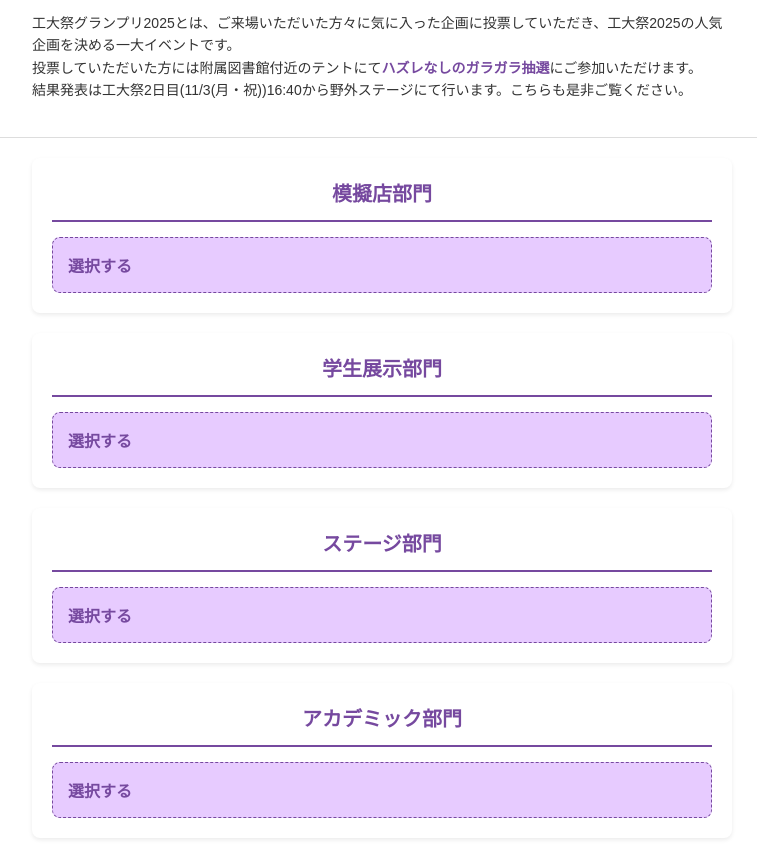
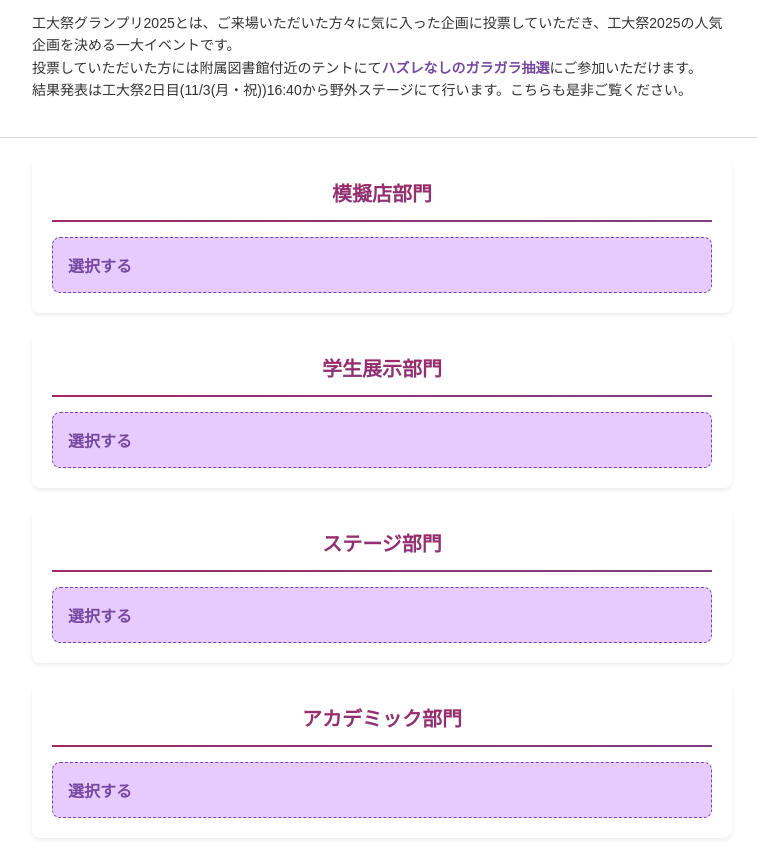
Before and after one commit to haru2648/koudai-gp-tools, a plain HTML site: page index.html in a window 1280 px wide. Shown: the part 69-926 px from the top of the page, without its empty margins (258-1015 px from the left). Drawn offline with Linux system fonts and the light colour scheme; a web font is replaced by a local one.

Commit message:
部門グラデ

```diff
--- a/style.css
+++ b/style.css
@@ -116,6 +116,19 @@ main {
   font-family: var(--font-body);
   font-weight: bold;
   text-align: center; /* ★ 中央揃えを追加 ★ */
+
+  /* --- ここから下がグラデーションの指定 --- */
+
+  /* 1. テキスト（文字）をグラデーションにする */
+  background-image: linear-gradient(to bottom, #9f2964, #7c3f84);
+  -webkit-background-clip: text; /* Safariなどブラウザ対応用 */
+  background-clip: text;
+  color: transparent; /* 元の文字色を透明にする */
+
+  /* 2. ボーダー（下線）をグラデーションにする */
+  border-bottom: 2px solid; /* ボーダーの太さを定義 */
+  border-image-source: linear-gradient(to right, #9f2964, #7c3f84);
+  border-image-slice: 1;
 }
 
 /* === 選択ボタン === */
```
